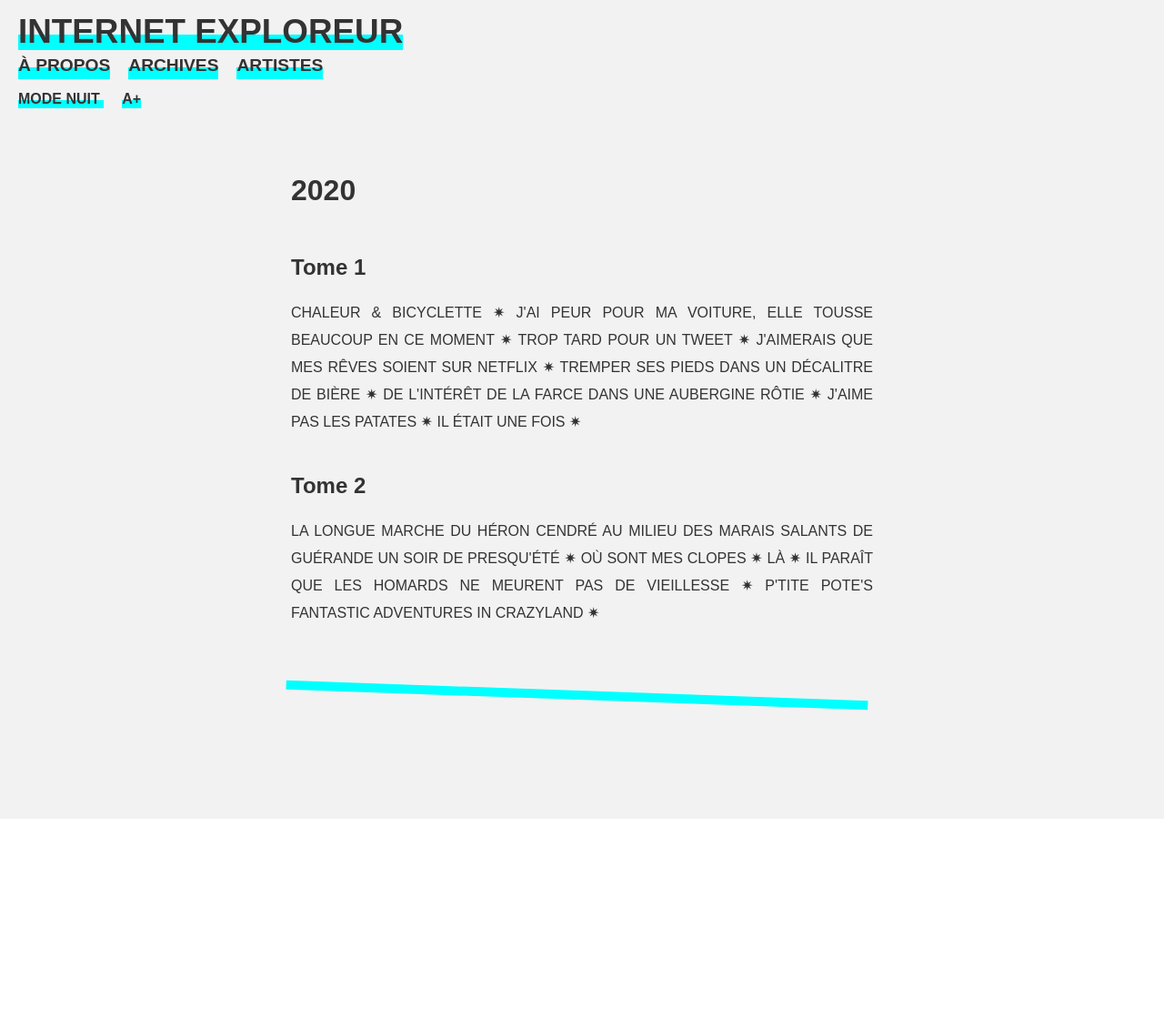
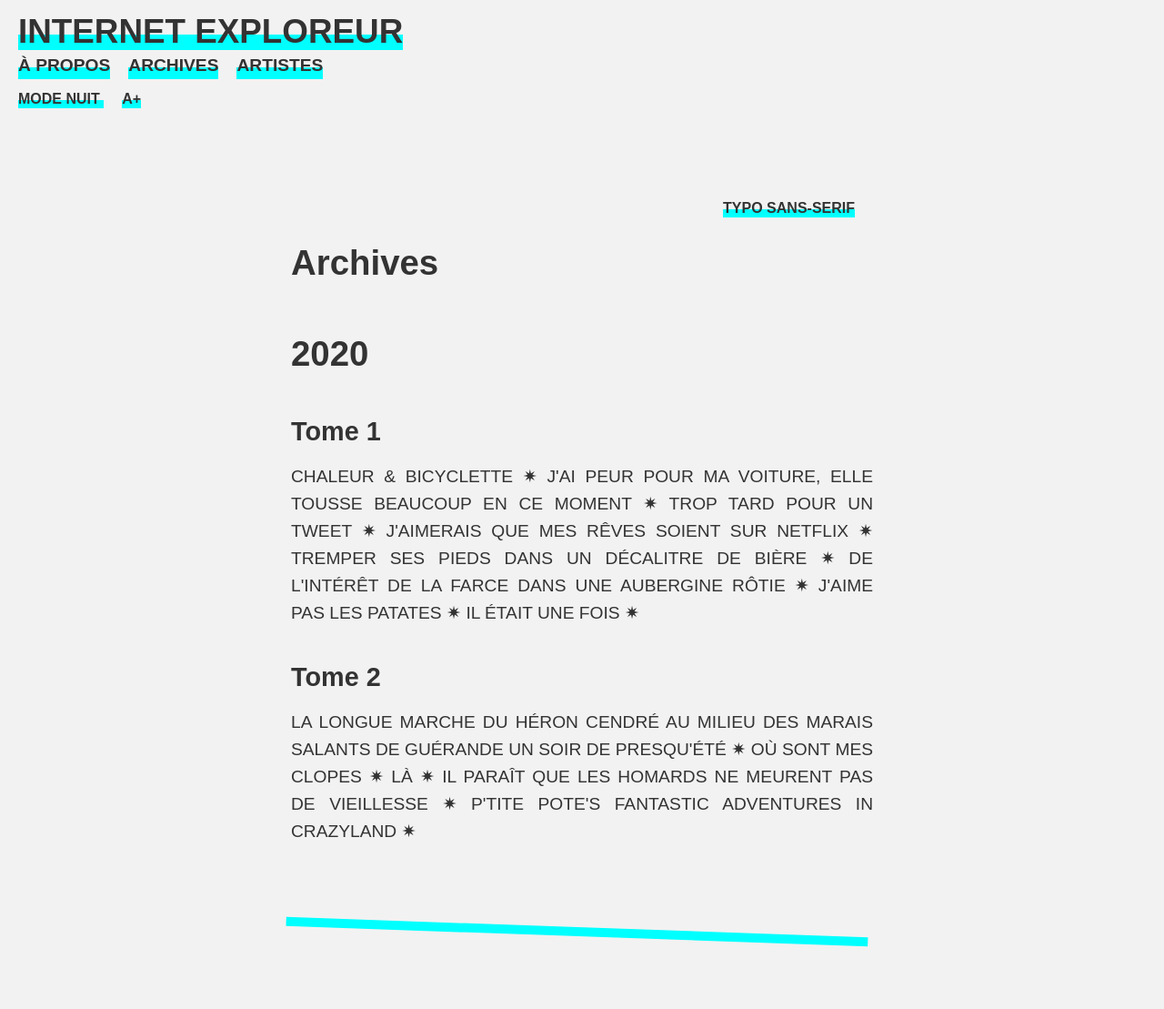
Before and after one commit to PQuod/Maipo, a Jekyll site: the page built from archives.md, in a window 1280 px wide. Shown: the whole page at 91% size. Built offline with Jekyll 4.4.1, drawn with Linux system fonts in a browser that asks for light colours; before the commit the page ends 900 px from its top, so only the background shows below that.

Commit message:
Update archives.html

```diff
--- a/_layouts/archives.html
+++ b/_layouts/archives.html
@@ -1,11 +1,11 @@
 ---
-layout: page
+layout: single
+title: Archives
 ---
-<article>
 <div class="archives">
   <h1>2020</h1>
 
-   <div class="trimestre">
+  <div class="trimestre">
   <h2>Tome 1</h2>
   {% for post in site.posts %}
   {% capture year %}{{post.date | date: "%Y"}}{% endcapture %}
@@ -35,4 +35,3 @@ layout: page
  </div>
 
 </div>
-</article>
```
